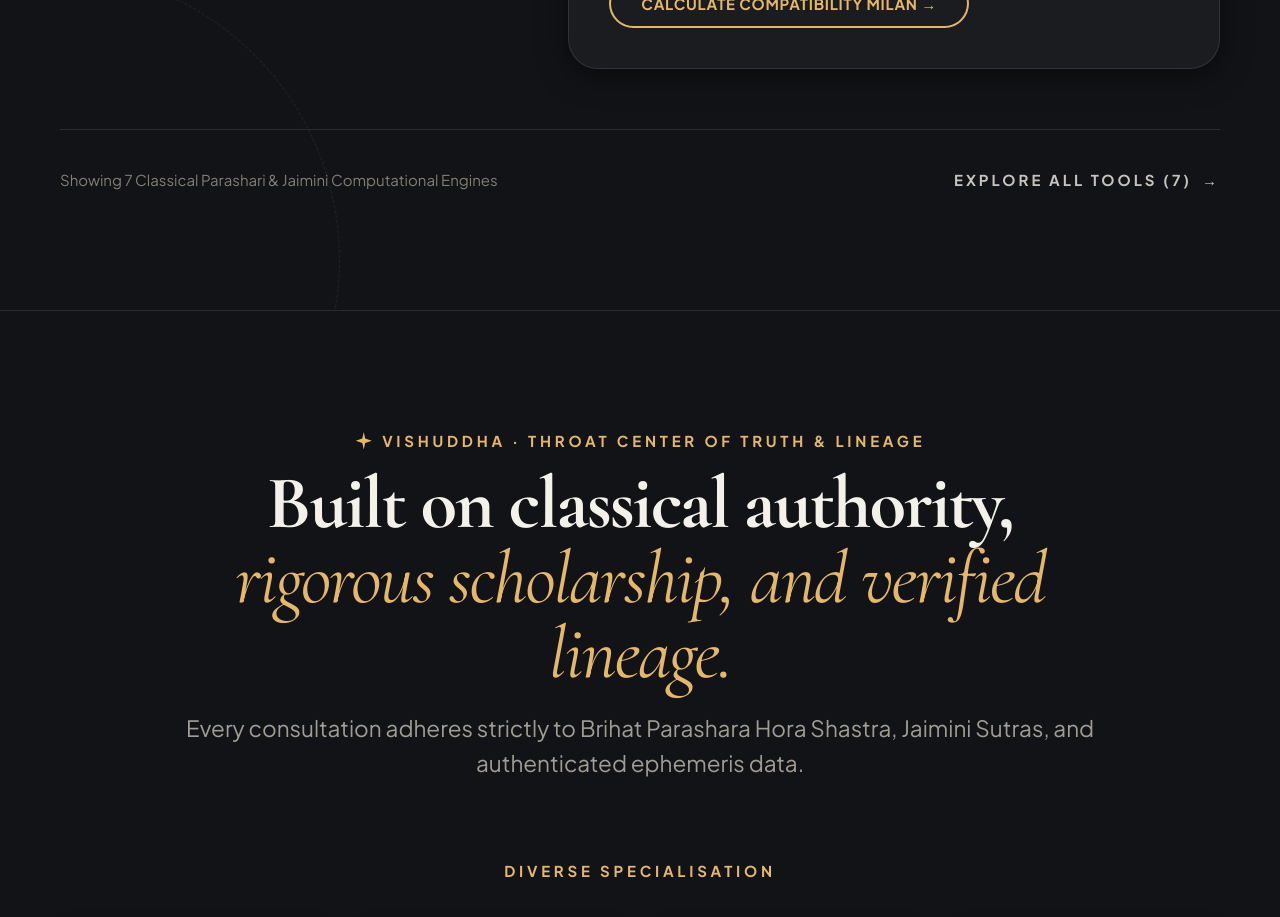
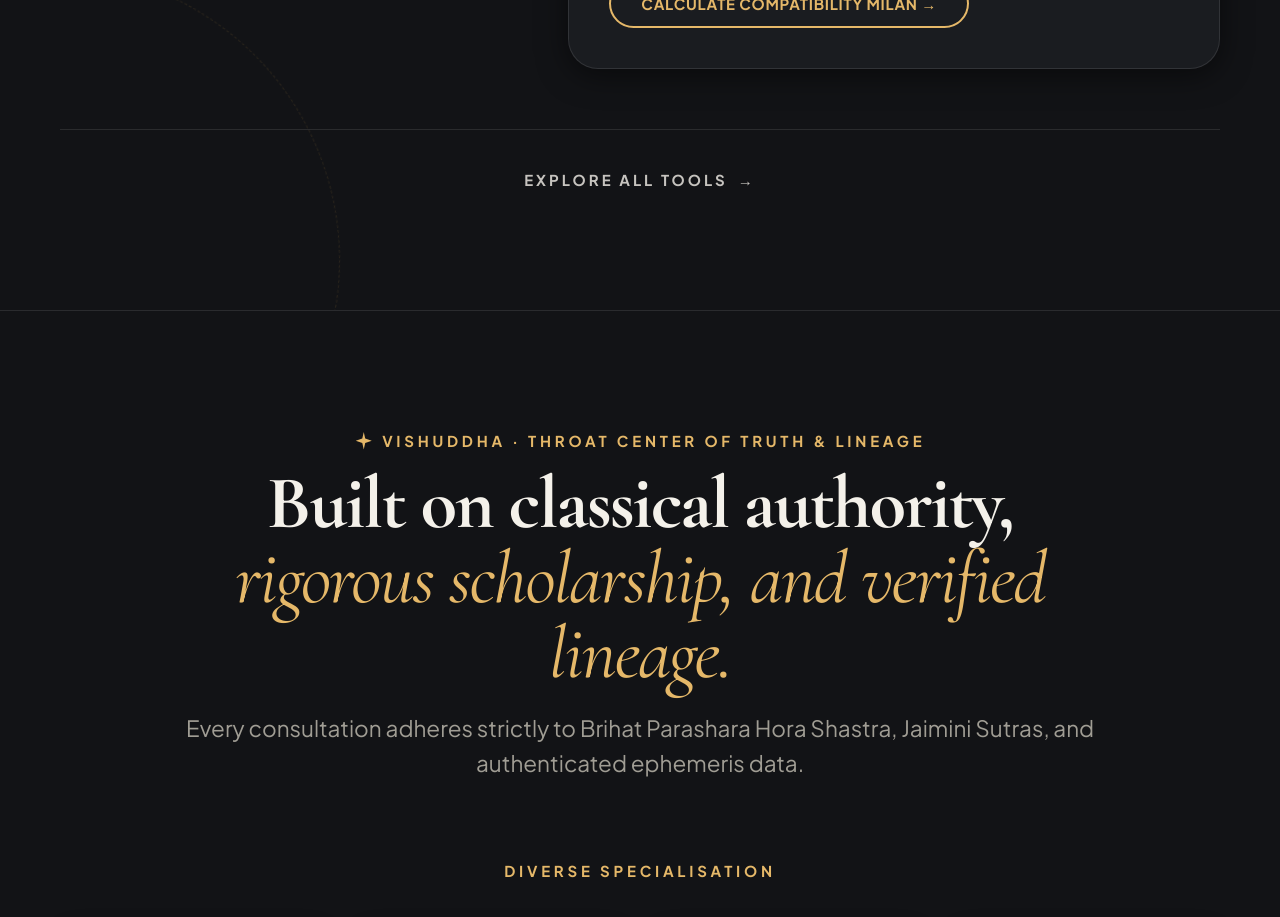
Before and after one commit to jayvee2010/astrowithin-, a React (Vite) app: page / in a window 1280 px wide. Shown: the part 6260-7177 px from the top of the page. Built offline with nearby package versions, Linux system fonts and the light colour scheme; a web font is replaced by a local one.

Commit message:
fix: remove tool counter label and center explore all tools link

```diff
--- a/src/components/FreeToolsSection.tsx
+++ b/src/components/FreeToolsSection.tsx
@@ -915,17 +915,13 @@ export const FreeToolsSection: React.FC = () => {
 
         </div>
 
-        {/* Explore All Tools Link (Preserved from Content) */}
-        <div className="mt-12 text-center pt-8 border-t border-[#EAE6DF] dark:border-white/10 flex flex-col sm:flex-row items-center justify-between gap-4">
-          <div className="text-xs text-[#827E76]">
-            Showing 7 Classical Parashari & Jaimini Computational Engines
-          </div>
-
+        {/* Explore All Tools Link */}
+        <div className="mt-12 text-center pt-8 border-t border-[#EAE6DF] dark:border-white/10 flex justify-center">
           <Link
             to="/tools"
             className="inline-flex items-center gap-2 text-xs uppercase tracking-[0.2em] font-sans font-bold hover:text-[#B88E3E] transition-colors opacity-80 hover:opacity-100"
           >
-            <span>Explore all tools ({tools.length})</span>
+            <span>Explore all tools</span>
             <span>→</span>
           </Link>
         </div>
```
